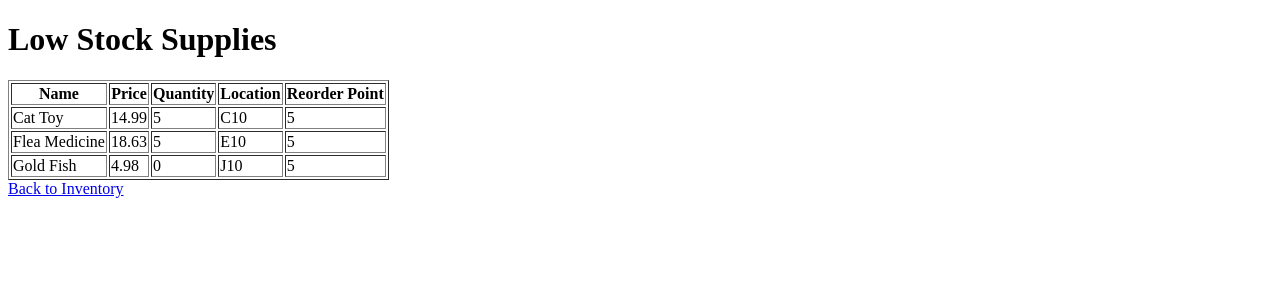
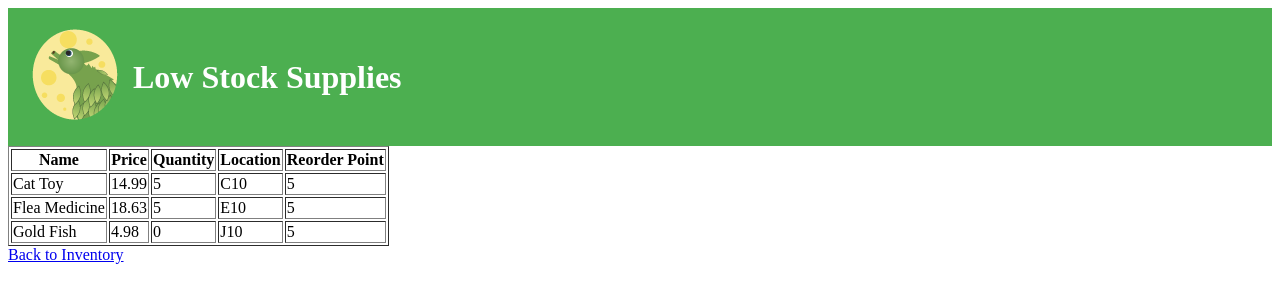
Before and after one commit to TLeafWolf/SDEV_220_Final_Project_Group5, a Django app: page /low-stock/ in a window 1280 px wide. Shown: the top 303 px of the page. Run offline with Django 5.2, Linux system fonts and the light colour scheme; data comes from the database, SQL or seed files in the repository; both versions use the stored data as it was after the commit.

Commit message:
header stye

```diff
--- a/inventory_project/inventory/static/css/styles.css
+++ b/inventory_project/inventory/static/css/styles.css
@@ -1,8 +1,14 @@
 .header-container {
+    background-color: #4CAF50;
     display: flex;
-    align-items: center; /* Vertically center the items */
+    align-items: center;
+    color: white;
+    padding: 20px;
+    text-align: center;
 }
 
 .header-container img {
-    margin-right: 10px; /* Space between logo and header */
+    max-width: 100px;
+    height: auto;
+    margin-right: 10px;
 }
--- a/inventory_project/inventory/templates/inventory/low_stock.html
+++ b/inventory_project/inventory/templates/inventory/low_stock.html
@@ -1,12 +1,18 @@
+{% load static %}
 <!DOCTYPE html>
 <html lang="en">
 <head>
     <meta charset="UTF-8">
     <meta name="viewport" content="width=device-width, initial-scale=1.0">
     <title>Low Stock Supplies</title>
+    <link rel="stylesheet" href="{% static 'css/styles.css' %}">
 </head>
 <body>
-    <h1>Low Stock Supplies</h1>
+    <div class="header-container">
+        <img src="{% static 'icons/TLeafLogo2sm.png' %}" alt="T Leaf Logo">
+        <h1>Low Stock Supplies</h1>
+        </div>
+
     <table border="1">
         <thead>
             <tr>
```
Also changed, not shown: inventory_project/inventory/templates/inventory/add_supply.html (+6 -2 lines), inventory_project/inventory/templates/inventory/edit_supply.html (+7 -1 lines), inventory_project/inventory/templates/inventory/login.html (+6 -1 lines), inventory_project/Inventory.db.
